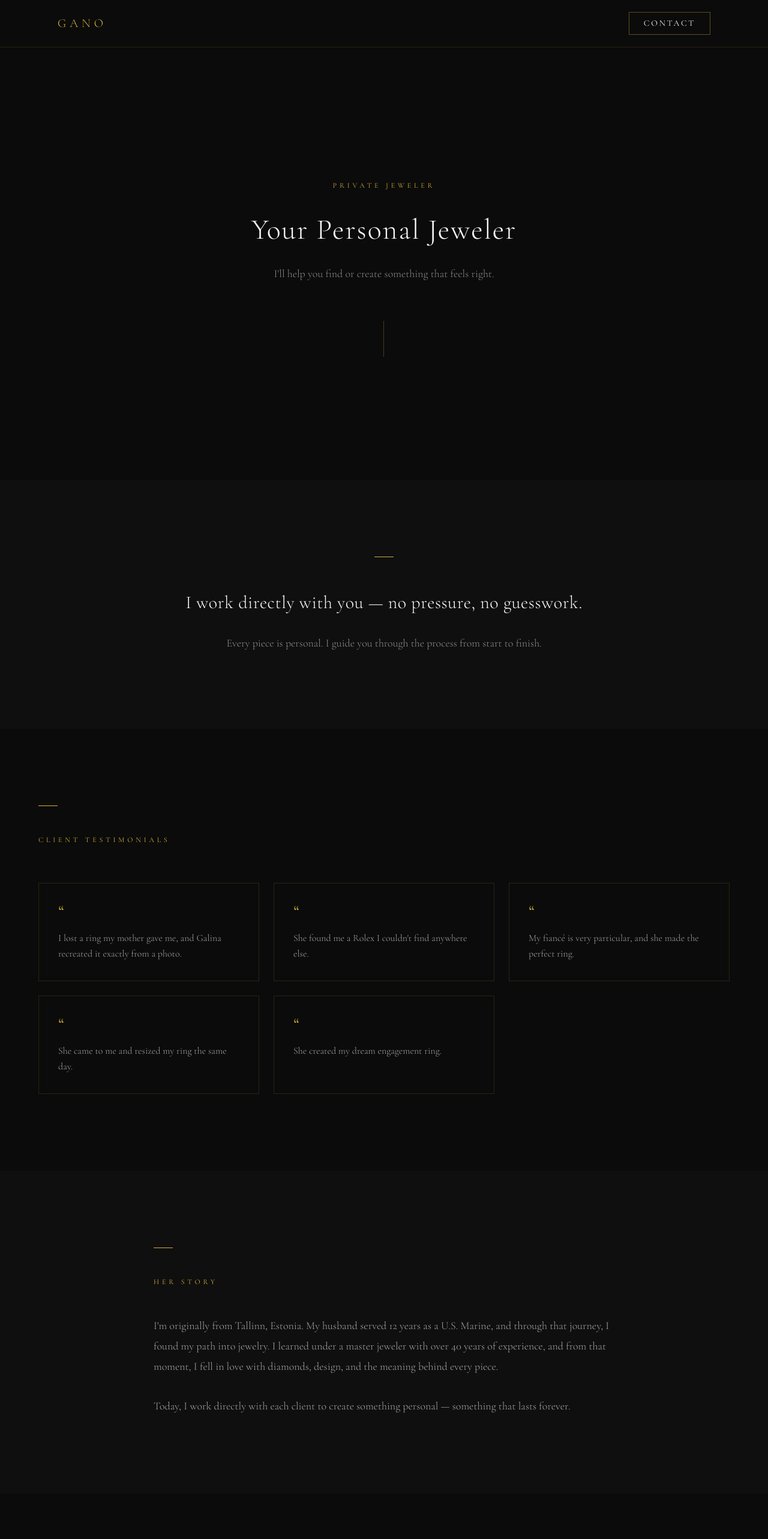
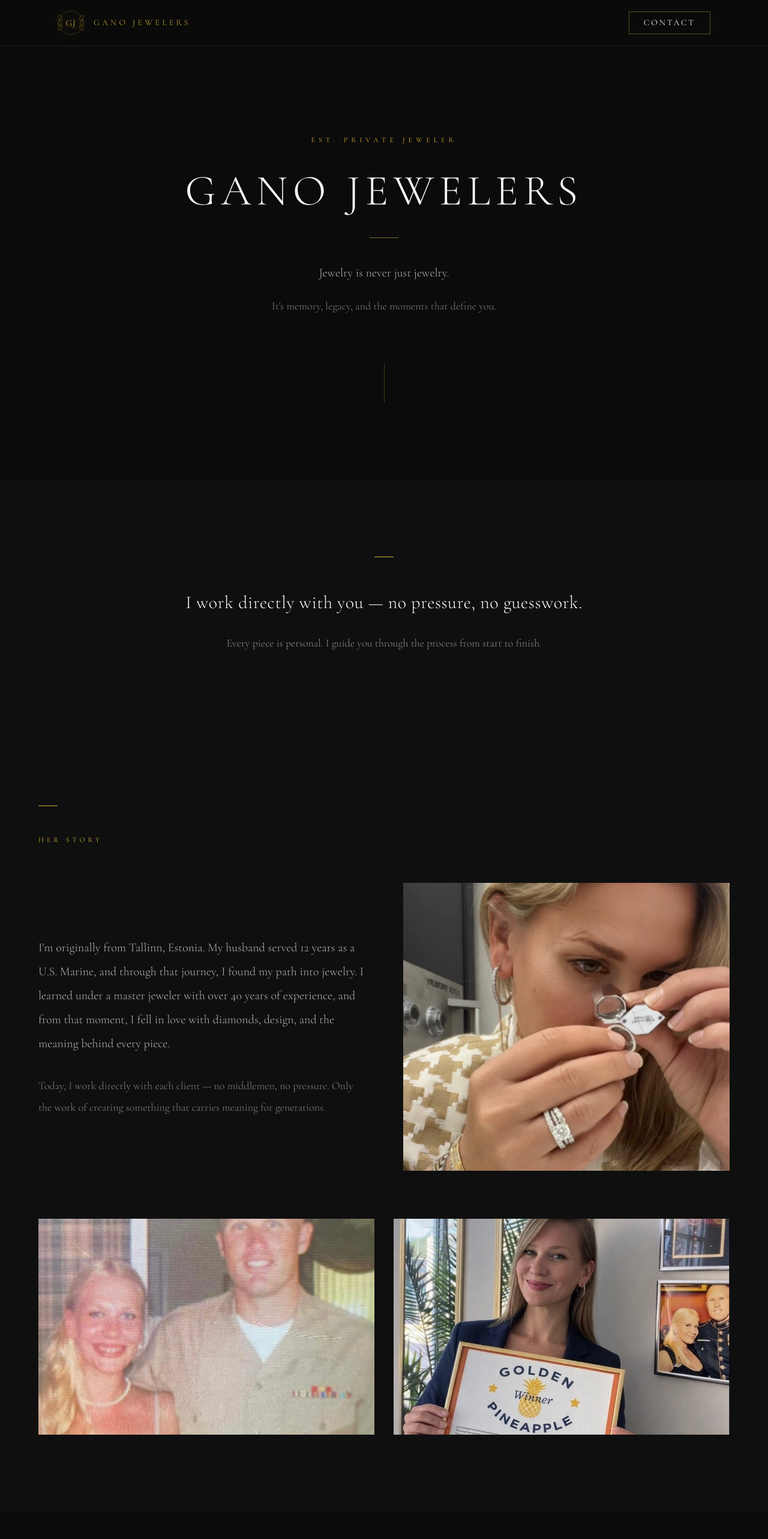
Before and after one commit to gheath09/gano-jewelers, a Next.js app: page / in a window 1280 px wide. Shown: the top 2566 px of the page at 60% size. Built offline with nearby package versions, Linux system fonts and the light colour scheme.

Commit message:
Luxury redesign: GJ logo, GANO JEWELERS hero, story/products images, new reviews
Co-authored-by: gheath09 <269278639+gheath09@users.noreply.github.com>

```diff
--- a/app/components/Header.tsx
+++ b/app/components/Header.tsx
@@ -1,4 +1,47 @@
 'use client';
+
+function GJLogo() {
+  return (
+    <div className="gj-logo-wrap">
+      <svg
+        viewBox="0 0 64 64"
+        width="44"
+        height="44"
+        xmlns="http://www.w3.org/2000/svg"
+        className="gj-logo-svg"
+        aria-label="GANO JEWELERS"
+      >
+        {/* Outer laurel ring */}
+        <circle cx="32" cy="32" r="29" fill="none" stroke="#D4AF37" strokeWidth="0.6" opacity="0.5" />
+        <circle cx="32" cy="32" r="26" fill="none" stroke="#D4AF37" strokeWidth="0.3" opacity="0.3" />
+
+        {/* Left laurel leaves */}
+        <ellipse cx="6" cy="20" rx="4" ry="7" fill="none" stroke="#D4AF37" strokeWidth="0.7" transform="rotate(-30 6 20)" opacity="0.6" />
+        <ellipse cx="5" cy="32" rx="4" ry="7" fill="none" stroke="#D4AF37" strokeWidth="0.7" transform="rotate(-5 5 32)" opacity="0.6" />
+        <ellipse cx="6" cy="44" rx="4" ry="7" fill="none" stroke="#D4AF37" strokeWidth="0.7" transform="rotate(30 6 44)" opacity="0.6" />
+
+        {/* Right laurel leaves */}
+        <ellipse cx="58" cy="20" rx="4" ry="7" fill="none" stroke="#D4AF37" strokeWidth="0.7" transform="rotate(30 58 20)" opacity="0.6" />
+        <ellipse cx="59" cy="32" rx="4" ry="7" fill="none" stroke="#D4AF37" strokeWidth="0.7" transform="rotate(5 59 32)" opacity="0.6" />
+        <ellipse cx="58" cy="44" rx="4" ry="7" fill="none" stroke="#D4AF37" strokeWidth="0.7" transform="rotate(-30 58 44)" opacity="0.6" />
+
+        {/* GJ lettermark */}
+        <text
+          x="32"
+          y="39"
+          textAnchor="middle"
+          fontFamily="'Cormorant Garamond', Georgia, serif"
+          fontSize="22"
+          fontWeight="300"
+          fill="#D4AF37"
+          letterSpacing="1"
+        >
+          GJ
+        </text>
+      </svg>
+    </div>
+  );
+}
 
 export default function Header() {
   const scrollToContact = () => {
@@ -7,8 +50,11 @@ export default function Header() {
 
   return (
     <header className="header-bar fixed top-0 left-0 right-0 z-50">
-      <div className="max-w-6xl mx-auto px-8 py-5 flex items-center justify-between">
-        <span className="gano-logo text-xl font-light">GANO</span>
+      <div className="max-w-6xl mx-auto px-8 py-4 flex items-center justify-between">
+        <div className="flex items-center gap-4">
+          <GJLogo />
+          <span className="gano-logo text-sm font-light tracking-widest">GANO JEWELERS</span>
+        </div>
         <button onClick={scrollToContact} className="contact-nav-btn text-sm px-6 py-2">
           CONTACT
         </button>
--- a/app/components/Hero.tsx
+++ b/app/components/Hero.tsx
@@ -6,26 +6,36 @@ export default function Hero() {
     >
       <div className="fade-in">
         <p
-          style={{ color: '#D4AF37', letterSpacing: '0.4em' }}
+          style={{ color: '#D4AF37', letterSpacing: '0.5em' }}
           className="text-xs uppercase mb-10"
         >
-          Private Jeweler
+          EST. PRIVATE JEWELER
         </p>
         <h1
-          style={{ color: '#F8F8F8', letterSpacing: '0.04em', lineHeight: '1.1' }}
-          className="text-5xl font-light mb-8"
+          style={{ color: '#F8F8F8', letterSpacing: '0.12em', lineHeight: '1.05' }}
+          className="text-6xl md:text-7xl font-light mb-10"
         >
-          Your Personal Jeweler
+          GANO JEWELERS
         </h1>
+        <div
+          style={{ width: '48px', height: '1px', backgroundColor: '#D4AF37', opacity: 0.6 }}
+          className="mx-auto mb-10"
+        />
         <p
-          style={{ color: 'rgba(248,248,248,0.55)', maxWidth: '400px' }}
+          style={{ color: 'rgba(248,248,248,0.7)', maxWidth: '480px', lineHeight: '1.85' }}
+          className="text-xl font-light leading-relaxed mx-auto mb-5"
+        >
+          Jewelry is never just jewelry.
+        </p>
+        <p
+          style={{ color: 'rgba(248,248,248,0.5)', maxWidth: '460px', lineHeight: '1.85' }}
           className="text-lg font-light leading-relaxed mx-auto"
         >
-          I&apos;ll help you find or create something that feels right.
+          It&apos;s memory, legacy, and the moments that define you.
         </p>
         <div
-          style={{ width: '1px', height: '60px', backgroundColor: 'rgba(212,175,55,0.3)' }}
-          className="mx-auto mt-16"
+          style={{ width: '1px', height: '64px', backgroundColor: 'rgba(212,175,55,0.3)' }}
+          className="mx-auto mt-20"
         />
       </div>
     </section>
--- /dev/null
+++ b/app/components/Products.tsx
@@ -0,0 +1,56 @@
+import Image from 'next/image';
+
+export default function Products() {
+  return (
+    <section style={{ backgroundColor: '#0B0B0B' }} className="py-32 px-8">
+      <div className="max-w-6xl mx-auto">
+        <div
+          style={{ width: '32px', height: '1px', backgroundColor: '#D4AF37' }}
+          className="mb-12"
+        />
+        <p
+          style={{ color: '#D4AF37', letterSpacing: '0.4em' }}
+          className="text-xs uppercase mb-16"
+        >
+          Featured Work
+        </p>
+
+        {/* Featured large image */}
+        <div className="product-img-wrap mb-10 mx-auto" style={{ maxWidth: '760px' }}>
+          <Image
+            src="/images/IMG_3658.jpeg"
+            alt="Featured jewelry piece"
+            width={1200}
+            height={560}
+            className="product-img"
+            style={{ objectFit: 'cover', width: '100%', height: '560px' }}
+          />
+        </div>
+
+        {/* Grid */}
+        <div className="grid grid-cols-1 md:grid-cols-2 gap-8 mt-8" style={{ maxWidth: '760px', margin: '32px auto 0' }}>
+          <div className="product-img-wrap">
+            <Image
+              src="/images/IMG_1255.jpeg"
+              alt="Custom jewelry"
+              width={600}
+              height={340}
+              className="product-img"
+              style={{ objectFit: 'cover', width: '100%', height: '340px' }}
+            />
+          </div>
+          <div className="product-img-wrap">
+            <Image
+              src="/images/IMG_4476.jpeg"
+              alt="Fine jewelry"
+              width={600}
+              height={340}
+              className="product-img"
+              style={{ objectFit: 'cover', width: '100%', height: '340px' }}
+            />
+          </div>
+        </div>
+      </div>
+    </section>
+  );
+}
--- a/app/components/Reviews.tsx
+++ b/app/components/Reviews.tsx
@@ -1,36 +1,48 @@
 'use client';
 
 const testimonials = [
-  'I lost a ring my mother gave me, and Galina recreated it exactly from a photo.',
-  "She found me a Rolex I couldn't find anywhere else.",
-  'My fiancé is very particular, and she made the perfect ring.',
-  'She came to me and resized my ring the same day.',
-  'She created my dream engagement ring.',
+  'I lost a ring my mother gave me, and Galina recreated it perfectly from just a photo. I still can\'t believe it.',
+  'She found me a Rolex I had been searching for everywhere. Nobody else could.',
+  'My fiancé is extremely particular, and she created the exact ring we couldn\'t find anywhere else.',
+  'She came to me and resized my ring the same day. That level of service is rare.',
+  'She created my dream engagement ring. I will never go anywhere else.',
 ];
 
 export default function Reviews() {
   return (
     <section style={{ backgroundColor: '#0B0B0B' }} className="py-32 px-8">
-      <div className="max-w-6xl mx-auto">
+      <div className="max-w-5xl mx-auto">
         <div
           style={{ width: '32px', height: '1px', backgroundColor: '#D4AF37' }}
           className="mb-12"
         />
         <p
           style={{ color: '#D4AF37', letterSpacing: '0.4em' }}
-          className="text-xs uppercase mb-16"
+          className="text-xs uppercase mb-20"
         >
           Client Testimonials
         </p>
-        <div className="grid grid-cols-1 md:grid-cols-2 lg:grid-cols-3 gap-6">
+        <div className="flex flex-col gap-14">
           {testimonials.map((quote, i) => (
-            <div key={i} className="review-card p-8">
-              <span style={{ color: '#D4AF37' }} className="text-3xl font-light leading-none block mb-4">
+            <div key={i} className="review-card px-0 py-0 flex gap-10 items-start">
+              <span
+                style={{ color: 'rgba(212,175,55,0.35)', fontFamily: 'Georgia, serif', lineHeight: '1', flexShrink: 0 }}
+                className="text-5xl font-light mt-1"
+              >
                 &ldquo;
               </span>
-              <p style={{ color: 'rgba(248,248,248,0.65)' }} className="font-light leading-relaxed">
-                {quote}
-              </p>
+              <div>
+                <p
+                  style={{ color: 'rgba(248,248,248,0.72)', lineHeight: '1.9' }}
+                  className="text-xl font-light"
+                >
+                  {quote}
+                </p>
+                <div
+                  style={{ width: '24px', height: '1px', backgroundColor: 'rgba(212,175,55,0.4)' }}
+                  className="mt-6"
+                />
+              </div>
             </div>
           ))}
         </div>
--- a/app/components/Story.tsx
+++ b/app/components/Story.tsx
@@ -1,33 +1,75 @@
+import Image from 'next/image';
+
 export default function Story() {
   return (
     <section style={{ backgroundColor: '#0F0F0F' }} className="py-32 px-8">
-      <div className="max-w-3xl mx-auto">
+      <div className="max-w-6xl mx-auto">
         <div
           style={{ width: '32px', height: '1px', backgroundColor: '#D4AF37' }}
           className="mb-12"
         />
         <p
           style={{ color: '#D4AF37', letterSpacing: '0.4em' }}
-          className="text-xs uppercase mb-12"
+          className="text-xs uppercase mb-16"
         >
           Her Story
         </p>
+
+        {/* Story text + primary image */}
+        <div className="grid grid-cols-1 lg:grid-cols-2 gap-16 items-center mb-20">
+          <div>
             <p
-          style={{ color: 'rgba(248,248,248,0.65)', lineHeight: '1.9' }}
-          className="text-lg font-light mb-8"
+              style={{ color: 'rgba(248,248,248,0.72)', lineHeight: '2' }}
+              className="text-xl font-light mb-8"
             >
-          I&apos;m originally from Tallinn, Estonia. My husband served 12 years as a U.S. Marine, and
-          through that journey, I found my path into jewelry. I learned under a master jeweler with
-          over 40 years of experience, and from that moment, I fell in love with diamonds, design,
-          and the meaning behind every piece.
+              I&apos;m originally from Tallinn, Estonia. My husband served 12 years as a U.S. Marine,
+              and through that journey, I found my path into jewelry. I learned under a master jeweler
+              with over 40 years of experience, and from that moment, I fell in love with diamonds,
+              design, and the meaning behind every piece.
             </p>
             <p
-          style={{ color: 'rgba(248,248,248,0.65)', lineHeight: '1.9' }}
+              style={{ color: 'rgba(248,248,248,0.5)', lineHeight: '2' }}
               className="text-lg font-light"
             >
-          Today, I work directly with each client to create something personal — something that lasts
-          forever.
+              Today, I work directly with each client — no middlemen, no pressure. Only the work
+              of creating something that carries meaning for generations.
             </p>
+          </div>
+          <div className="story-img-wrap">
+            <Image
+              src="/images/IMG_0509.jpeg"
+              alt="Galina at work"
+              width={600}
+              height={480}
+              className="story-img"
+              style={{ objectFit: 'cover', width: '100%', height: '480px' }}
+            />
+          </div>
+        </div>
+
+        {/* Secondary images */}
+        <div className="grid grid-cols-1 md:grid-cols-2 gap-8">
+          <div className="story-img-wrap">
+            <Image
+              src="/images/IMG_0503.jpeg"
+              alt="Fine jewelry craftsmanship"
+              width={600}
+              height={360}
+              className="story-img"
+              style={{ objectFit: 'cover', width: '100%', height: '360px' }}
+            />
+          </div>
+          <div className="story-img-wrap">
+            <Image
+              src="/images/A199A3D5-7B74-4D33-AADB-32FA87F6BFAB.jpeg"
+              alt="Diamond selection"
+              width={600}
+              height={360}
+              className="story-img"
+              style={{ objectFit: 'cover', width: '100%', height: '360px' }}
+            />
+          </div>
+        </div>
       </div>
     </section>
   );
--- a/app/globals.css
+++ b/app/globals.css
@@ -26,8 +26,25 @@ body {
 
 /* Header */
 .header-bar {
-  background-color: #0B0B0B;
+  background-color: rgba(11, 11, 11, 0.96);
   border-bottom: 1px solid rgba(212, 175, 55, 0.15);
+  backdrop-filter: blur(8px);
+}
+
+/* GJ Logo */
+.gj-logo-wrap {
+  display: flex;
+  align-items: center;
+  justify-content: center;
+}
+
+.gj-logo-svg {
+  filter: drop-shadow(0 0 6px rgba(212, 175, 55, 0.45)) drop-shadow(0 0 14px rgba(212, 175, 55, 0.18));
+  transition: filter 0.4s ease;
+}
+
+.gj-logo-wrap:hover .gj-logo-svg {
+  filter: drop-shadow(0 0 10px rgba(212, 175, 55, 0.7)) drop-shadow(0 0 24px rgba(212, 175, 55, 0.3));
 }
 
 .gano-logo {
@@ -48,13 +65,41 @@ body {
   color: #D4AF37;
 }
 
-/* Review card hover */
+/* Story images */
+.story-img-wrap {
+  overflow: hidden;
+}
+
+.story-img {
+  transition: transform 0.6s ease, filter 0.6s ease;
+  display: block;
+}
+
+.story-img-wrap:hover .story-img {
+  transform: scale(1.04);
+  filter: brightness(1.08);
+}
+
+/* Product images */
+.product-img-wrap {
+  overflow: hidden;
+}
+
+.product-img {
+  transition: transform 0.6s ease, filter 0.6s ease;
+  display: block;
+}
+
+.product-img-wrap:hover .product-img {
+  transform: scale(1.04);
+  filter: brightness(1.08) drop-shadow(0 0 16px rgba(212, 175, 55, 0.2));
+}
+
+/* Review cards */
 .review-card {
-  border: 1px solid rgba(212, 175, 55, 0.15);
-  transition: border-color 0.3s ease;
-}
-.review-card:hover {
-  border-color: rgba(212, 175, 55, 0.5);
+  border-bottom: 1px solid rgba(212, 175, 55, 0.1);
+  padding-bottom: 0;
+  transition: none;
 }
 
 /* Contact buttons */
--- a/app/page.tsx
+++ b/app/page.tsx
@@ -1,8 +1,9 @@
 import Header from './components/Header';
 import Hero from './components/Hero';
 import Trust from './components/Trust';
+import Story from './components/Story';
+import Products from './components/Products';
 import Reviews from './components/Reviews';
-import Story from './components/Story';
 import Services from './components/Services';
 import Contact from './components/Contact';
 
@@ -12,8 +13,9 @@ export default function Page() {
       <Header />
       <Hero />
       <Trust />
+      <Story />
+      <Products />
       <Reviews />
-      <Story />
       <Services />
       <Contact />
     </main>
```
Lines whose indentation alone changed are shown as unchanged.
